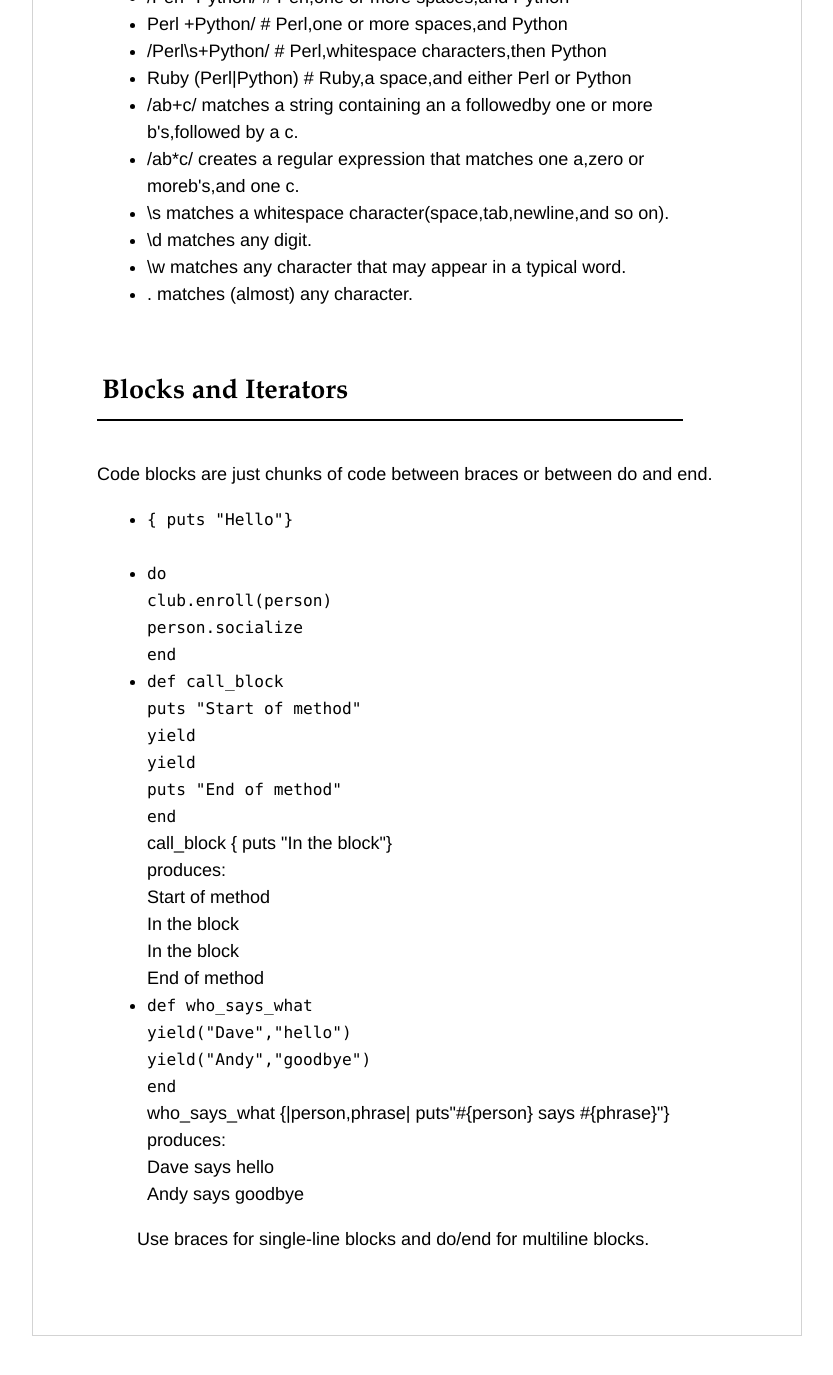
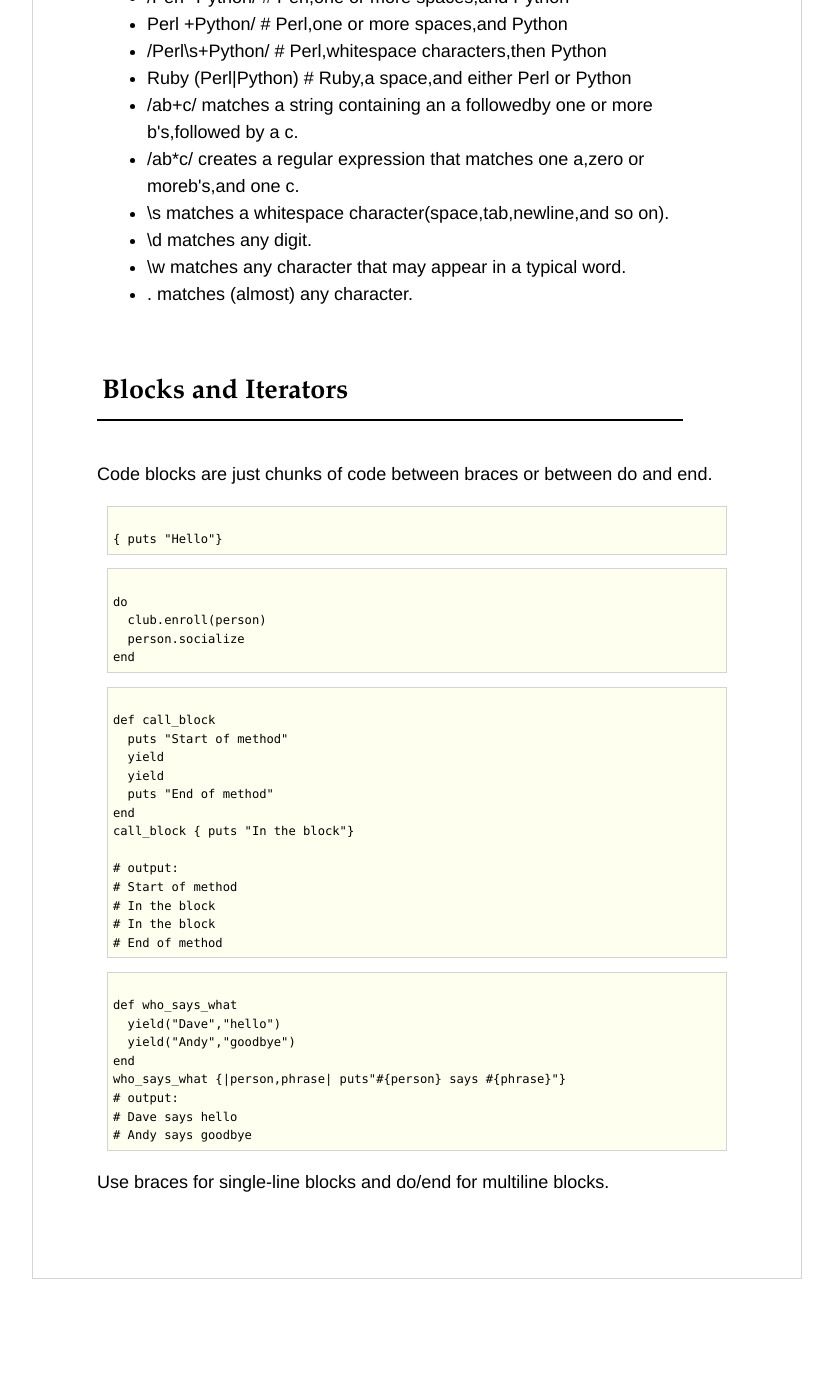
Before and after one commit to 0x00evil/0x00evil.github.io, a Jekyll site: the page built from _posts/2014-04-23-ruby-lesson-one.html, in a window 1280 px wide and 1400 px high, scrolled down 2683 px. Shown: the top 1375 px of the window, without its empty margins (224-1057 px from the left). Built offline with Jekyll 4.4.1, drawn with Linux system fonts in a browser that asks for light colours; after the commit the page ends 4026 px from its top, so only the background shows below that.

Commit message:
use <pre> to format code

```diff
--- a/_posts/2014-04-23-ruby-lesson-one.html
+++ b/_posts/2014-04-23-ruby-lesson-one.html
@@ -114,49 +114,45 @@ Ruby uses a conventon that may seem strange at first:the first characters of a n
 <p>
 Code blocks are just chunks of code between braces or between do and end.
 </p>
-<ul>
-<li>
-<code>
+
+<pre><code>
 { puts "Hello"}
-</code>
-</li>
-<br />
-<li>
-<code>
-do<br />
-  club.enroll(person)<br />
-  person.socialize<br />
+</code></pre>
+
+<pre><code>
+do
+  club.enroll(person)
+  person.socialize
 end
-</code>
-</li>
-<li>
-<code>
-def call_block<br />
-puts "Start of method"<br />
-yield<br />
-yield<br />
-puts "End of method"<br />
-end<br />
-</code>
-call_block { puts "In the block"}<br />
-produces:<br />
-Start of method<br />
-In the block<br />
-In the block<br />
-End of method
-</li>
-<li>
-<code>
-def who_says_what<br />
-yield("Dave","hello")<br />
-yield("Andy","goodbye")<br />
-end<br />
-</code>
-who_says_what {|person,phrase| puts"#{person} says #{phrase}"}<br />
-produces:<br />
-Dave says hello<br />
-Andy says goodbye
-</li>
+</code></pre>
+
+<pre><code>
+def call_block
+  puts "Start of method"
+  yield
+  yield
+  puts "End of method"
+end
+call_block { puts "In the block"}
+
+# output:
+# Start of method
+# In the block
+# In the block
+# End of method
+</code></pre>
+
+
+<pre><code>
+def who_says_what
+  yield("Dave","hello")
+  yield("Andy","goodbye")
+end
+who_says_what {|person,phrase| puts"#{person} says #{phrase}"}
+# output:
+# Dave says hello
+# Andy says goodbye
+</code></pre>
 
 <p>
 Use braces for single-line blocks and do/end for multiline blocks.
```
